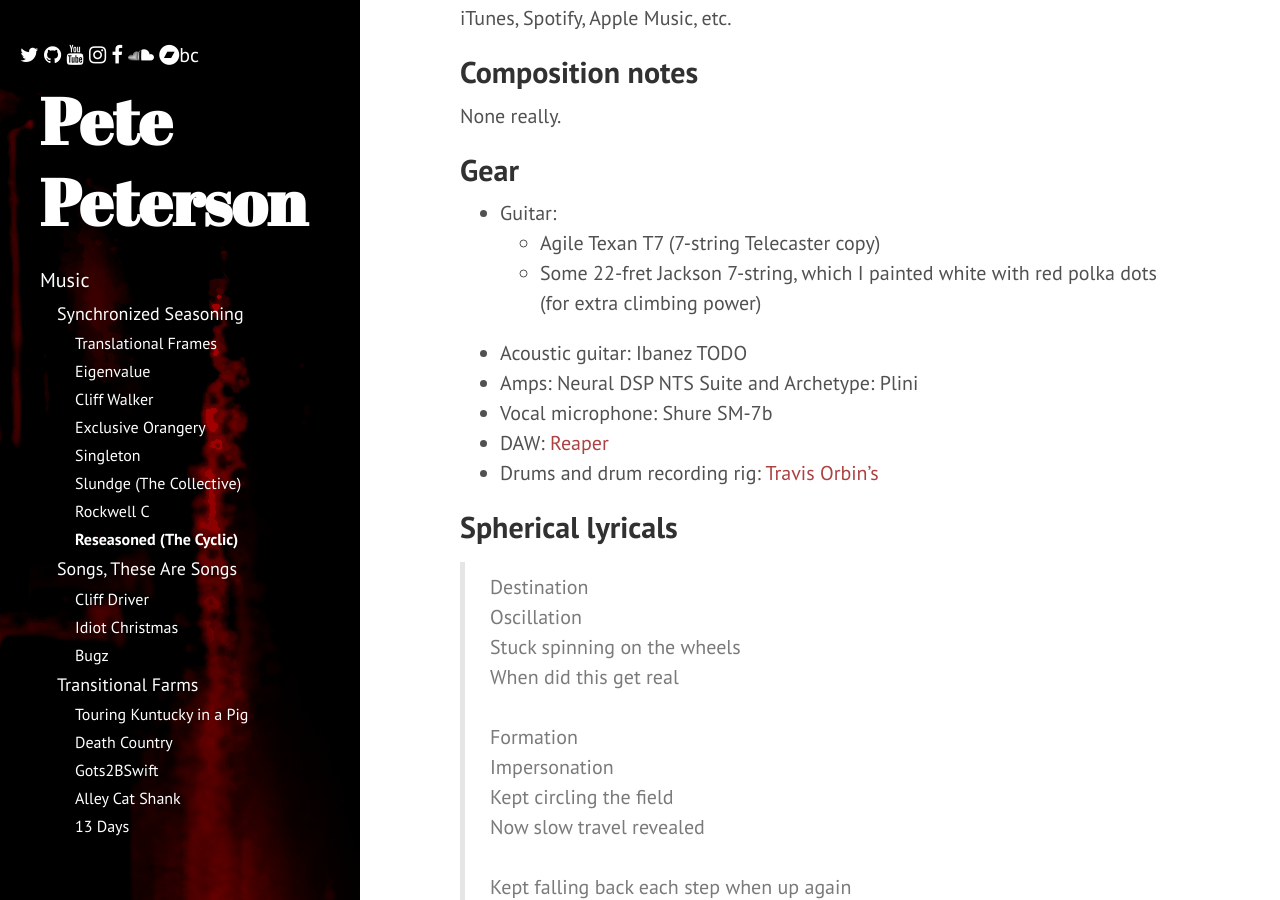
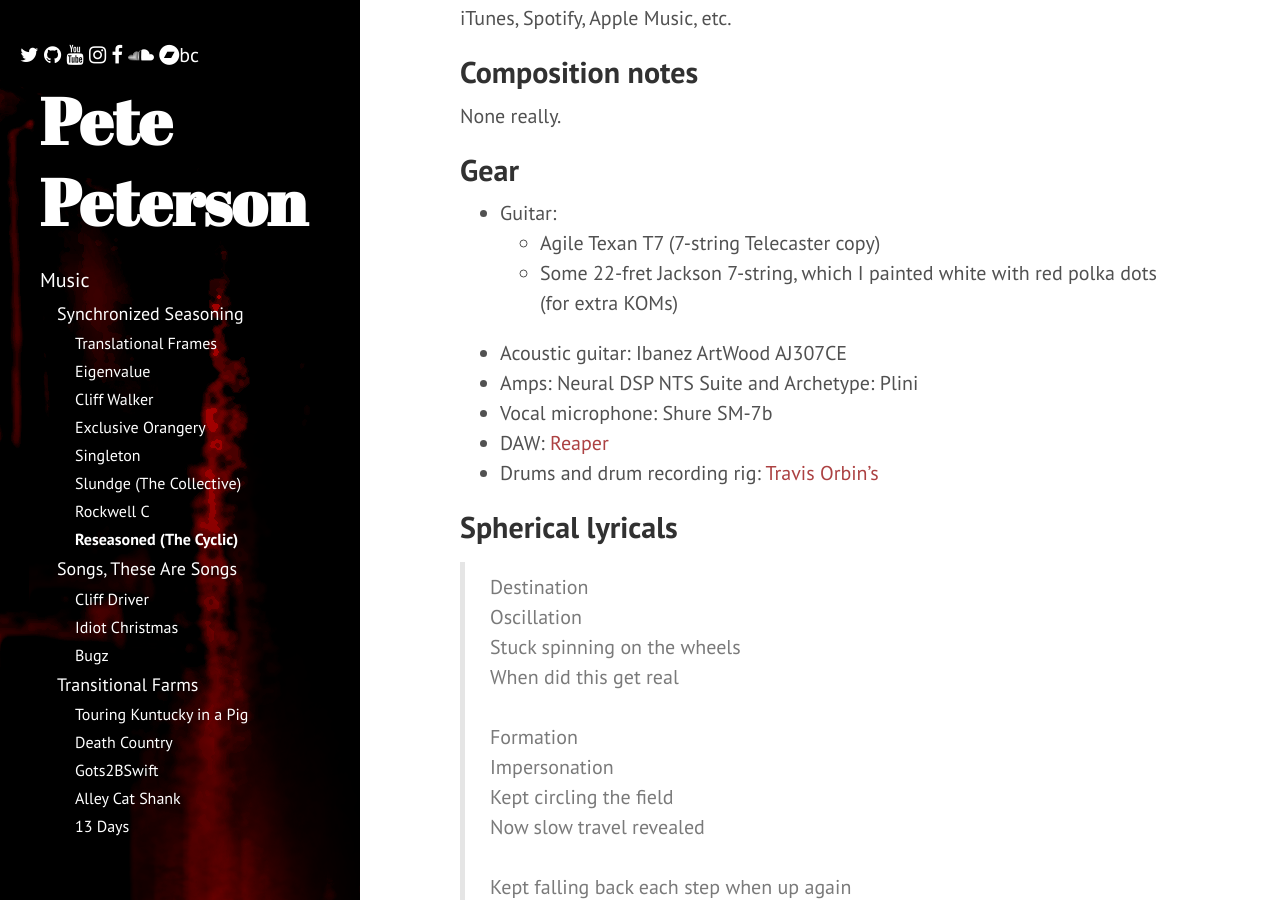
Before and after one commit to petepm/petepm.github.io, a Jekyll site: the page built from music/synchronized-seasoning/reseasoned.md, in a window 1280 px wide and 900 px high, scrolled down 630 px. Built offline with Jekyll 4.4.1, drawn with Linux system fonts in a browser that asks for light colours; nearby versions of some CDN libraries.

Commit message:
Work on sync-seas writeups

```diff
--- a/music/synchronized-seasoning/reseasoned.md
+++ b/music/synchronized-seasoning/reseasoned.md
@@ -32,8 +32,8 @@
 * Guitar:
     * Agile Texan T7 (7-string Telecaster copy)
     * Some 22-fret Jackson 7-string, which I painted white with red polka dots
-      (for extra climbing power)
-* Acoustic guitar: Ibanez TODO
+      (for extra KOMs)
+* Acoustic guitar: Ibanez ArtWood AJ307CE
 * Amps: Neural DSP NTS Suite and Archetype: Plini
 * Vocal microphone: Shure SM-7b
 * DAW: [Reaper](https://www.reaper.fm/)
@@ -44,58 +44,58 @@
 ## Spherical lyricals
 
 >Destination<br>
-Oscillation<br>
-Stuck spinning on the wheels<br>
-When did this get real<br>
-<br>
-Formation<br>
-Impersonation<br>
-Kept circling the field<br>
-Now slow travel revealed<br>
-<br>
-Kept falling back each step when up again<br>
-Time is not some medicine<br>
-<br>
-Felt like the same roads<br>
-It was a cycle there<br>
-Obscures and hides slow trends<br>
-Recurring strife mechanical ends<br>
-<br>
-Heal<br>
-Alternating hardened and annealed<br>
-<br>
-Undulations<br>
-Constellations<br>
-Stuck spinning in the sky<br>
-One day they will die<br>
-<br>
-Rotation<br>
-Congratulation<br>
-Not moving quite the same<br>
-Translate to a new frame<br>
-<br>
-Fooled to think this song's parts repeat endlessly<br>
-Nothing has eternity<br>
-<br>
-Felt like the same roads<br>
-It was a cycle there<br>
-Obscures and hides slow trends<br>
-Recurring strife mechanical ends<br>
-<br>
-Doom<br>
-Easily forgotten in an afternoon<br>
-<br>
-Soon<br>
-Another to be left unnoticed waiting in a giant room<br>
-Waiting in a giant room<br>
-<br>
-Bounce along a kind of chaotic path<br>
-Highs and lows damp out as we grow old<br>
-We count all the days we passed the star<br>
-Making believe we'll have another turn<br>
-So many chances left to learn<br>
-<br>
-Bob up and down now<br>
-Joe side to side<br>
-Destined to likely be<br>
-Another anon (TODO?) cyclic escapee<br>
+>Oscillation<br>
+>Stuck spinning on the wheels<br>
+>When did this get real<br>
+><br>
+>Formation<br>
+>Impersonation<br>
+>Kept circling the field<br>
+>Now slow travel revealed<br>
+><br>
+>Kept falling back each step when up again<br>
+>Time is not some medicine<br>
+><br>
+>Felt like the same roads<br>
+>It was a cycle there<br>
+>Obscures and hides slow trends<br>
+>Recurring strife mechanical ends<br>
+><br>
+>Heal<br>
+>Alternating hardened and annealed<br>
+><br>
+>Undulations<br>
+>Constellations<br>
+>Stuck spinning in the sky<br>
+>One day they will die<br>
+><br>
+>Rotation<br>
+>Congratulation<br>
+>Not moving quite the same<br>
+>Translate to a new frame<br>
+><br>
+>Fooled to think this song's parts repeat endlessly<br>
+>Nothing has eternity<br>
+><br>
+>Felt like the same roads<br>
+>It was a cycle there<br>
+>Obscures and hides slow trends<br>
+>Recurring strife mechanical ends<br>
+><br>
+>Doom<br>
+>Easily forgotten in an afternoon<br>
+><br>
+>Soon<br>
+>Another to be left unnoticed waiting in a giant room<br>
+>Waiting in a giant room<br>
+><br>
+>Bounce along a kind of chaotic path<br>
+>Highs and lows damp out as we grow old<br>
+>We count all the days we passed the star<br>
+>Making believe we'll have another turn<br>
+>So many chances left to learn<br>
+><br>
+>Bob up and down now<br>
+>Joe side to side<br>
+>Destined to likely be<br>
+>Another anon (TODO?) cyclic escapee<br>
```
Also changed, not shown: music/synchronized-seasoning/rockwell.md (+18 -18 lines).
